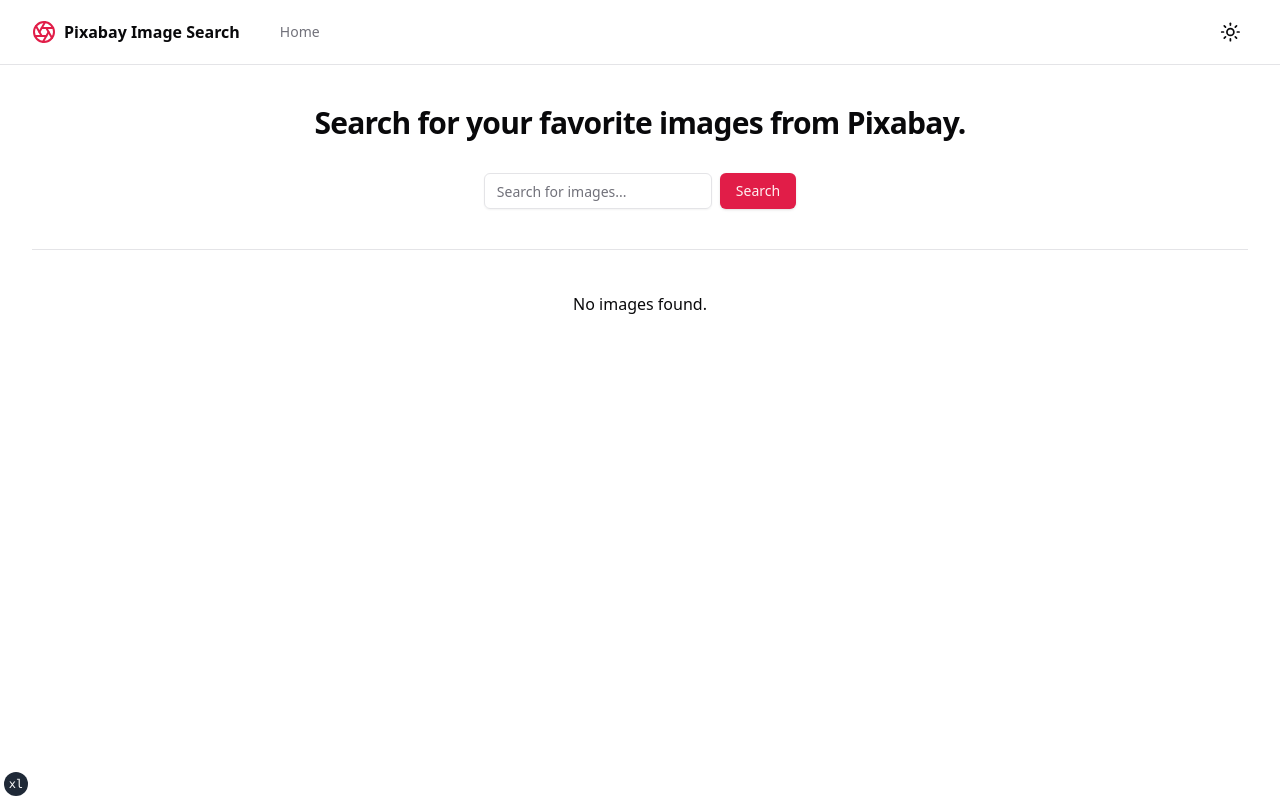
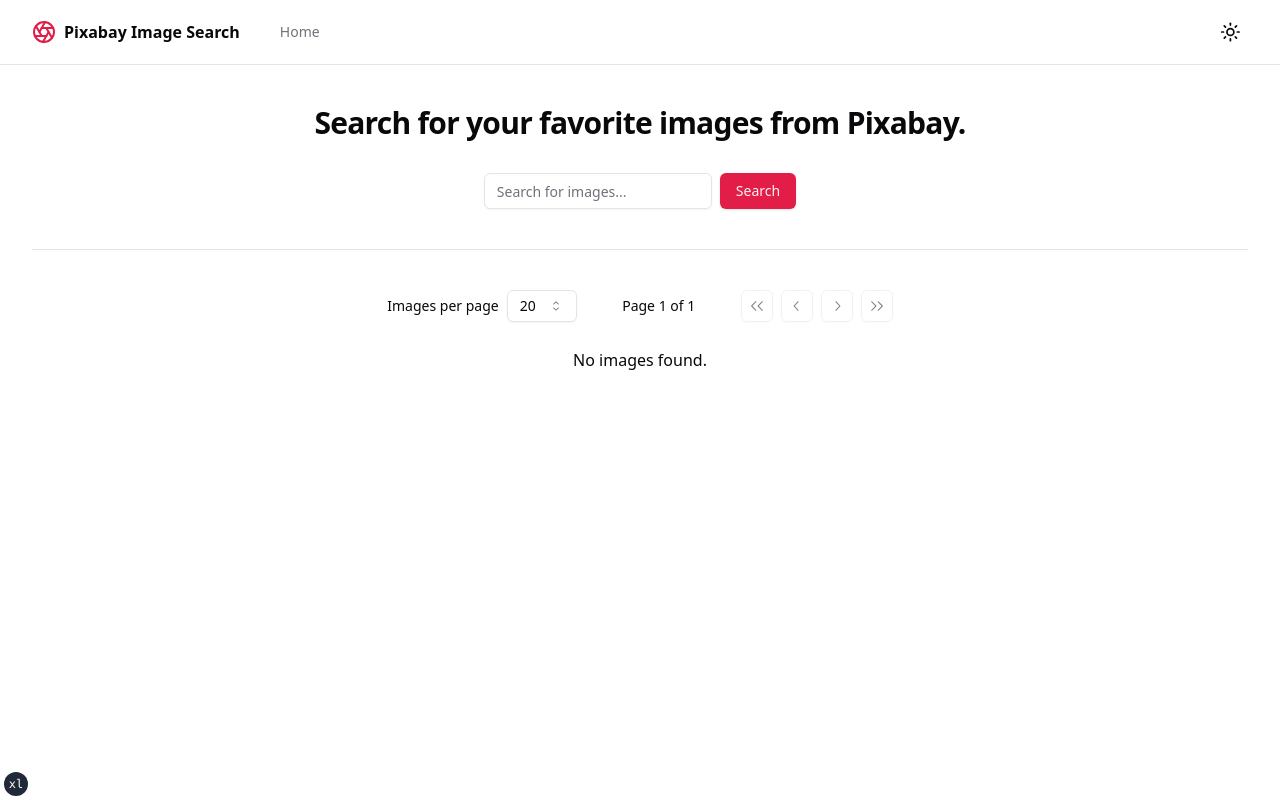
Before and after one commit to jwross24/topline-pro-image-search, a Next.js app: page / in a window 1280 px wide. Built offline with nearby package versions, Linux system fonts and the light colour scheme.

Commit message:
add pagination for images in search

```diff
--- a/app/api/route.ts
+++ b/app/api/route.ts
@@ -9,15 +9,18 @@ export async function GET(request: NextRequest) {
   }
 
   const query = request.nextUrl.searchParams.get("query") as string
+  const page = request.nextUrl.searchParams.get("page") as string
+  const pageSize = request.nextUrl.searchParams.get("pageSize") as string
 
   const imageResponse = await ky("https://pixabay.com/api/", {
     searchParams: {
       key: process.env.PIXABAY_API_KEY,
       q: query,
       image_type: "photo",
-      per_page: 20,
+      page,
+      per_page: pageSize,
     },
   }).json<ImageResponse>()
 
-  return NextResponse.json(imageResponse.hits)
+  return NextResponse.json(imageResponse)
 }
--- a/app/page.tsx
+++ b/app/page.tsx
@@ -4,17 +4,46 @@ import * as React from "react"
 
 import { Separator } from "@/components/ui/separator"
 import { ImageList } from "@/components/image-list"
+import { Pagination } from "@/components/pagination"
 import { Search } from "@/components/search"
 import { useImages } from "@/hooks/useImages"
+import {
+  type PaginationState,
+  PAGE_SIZE_OPTIONS,
+} from "@/interfaces/pagination"
+
+const INITIAL_PAGINATION_STATE = {
+  pageIndex: 0,
+  pageSize: PAGE_SIZE_OPTIONS[1],
+}
 
 export default function IndexPage() {
   const [searchQuery, setSearchQuery] = React.useState("")
+  const [paginationState, setPaginationState] = React.useState<PaginationState>(
+    INITIAL_PAGINATION_STATE
+  )
+  const [totalHits, setTotalHits] = React.useState(0)
 
-  const { data: images, refetch } = useImages(searchQuery)
+  const { data: images, refetch } = useImages(searchQuery, paginationState)
 
   React.useEffect(() => {
+    setPaginationState(INITIAL_PAGINATION_STATE)
+    setTotalHits(0)
     refetch()
   }, [searchQuery, refetch])
+
+  React.useEffect((): void => {
+    refetch()
+  }, [paginationState.pageIndex, refetch])
+
+  React.useEffect(() => {
+    setPaginationState((state) => ({ ...state, pageIndex: 0 }))
+    refetch()
+  }, [paginationState.pageSize, refetch])
+
+  React.useEffect(() => {
+    setTotalHits((totalHits) => Math.max(images?.totalHits, totalHits))
+  }, [images?.totalHits, searchQuery])
 
   return (
     <section className="container flex flex-col items-center justify-center gap-6 pb-8 pt-6 md:py-10">
@@ -23,7 +52,12 @@ export default function IndexPage() {
       </h2>
       <Search setSearchQuery={setSearchQuery} />
       <Separator className="my-4" />
-      <ImageList images={images} />
+      <Pagination
+        state={paginationState}
+        setState={setPaginationState}
+        total={totalHits}
+      />
+      <ImageList images={images.hits} />
     </section>
   )
 }
--- /dev/null
+++ b/components/pagination.tsx
@@ -0,0 +1,110 @@
+import * as React from "react"
+import {
+  ChevronLeftIcon,
+  ChevronRightIcon,
+  DoubleArrowLeftIcon,
+  DoubleArrowRightIcon,
+} from "@radix-ui/react-icons"
+
+import { Button } from "@/components/ui/button"
+import {
+  Select,
+  SelectContent,
+  SelectItem,
+  SelectTrigger,
+  SelectValue,
+} from "@/components/ui/select"
+import {
+  type PaginationState,
+  PAGE_SIZE_OPTIONS,
+} from "@/interfaces/pagination"
+
+interface PaginationProps {
+  state: PaginationState
+  setState: React.Dispatch<React.SetStateAction<PaginationState>>
+  total: number
+}
+
+export function Pagination({ state, setState, total }: PaginationProps) {
+  const { pageIndex, pageSize } = state
+
+  const pageCount = Math.max(1, Math.ceil(total / pageSize))
+
+  const setPageIndex = React.useCallback(
+    (pageIndex: number) => {
+      setState({ ...state, pageIndex })
+    },
+    [state, setState]
+  )
+
+  const canPreviousPage = pageIndex > 0
+  const canNextPage = pageIndex < pageCount - 1
+
+  return (
+    <div className="flex items-center justify-between px-2">
+      <div className="flex items-center space-x-6 lg:space-x-8">
+        <div className="flex items-center space-x-2">
+          <p className="text-sm font-medium">Images per page</p>
+          <Select
+            value={`${pageSize}`}
+            onValueChange={(value) => {
+              setState({ ...state, pageSize: Number(value) })
+            }}
+          >
+            <SelectTrigger className="h-8 w-[70px]">
+              <SelectValue placeholder={pageSize} />
+            </SelectTrigger>
+            <SelectContent side="top">
+              {PAGE_SIZE_OPTIONS.map((pageSize) => (
+                <SelectItem key={pageSize} value={`${pageSize}`}>
+                  {pageSize}
+                </SelectItem>
+              ))}
+            </SelectContent>
+          </Select>
+        </div>
+        <div className="flex w-[100px] items-center justify-center text-sm font-medium">
+          Page {pageIndex + 1} of {pageCount}
+        </div>
+        <div className="flex items-center space-x-2">
+          <Button
+            variant="outline"
+            className="hidden h-8 w-8 p-0 lg:flex"
+            onClick={() => setPageIndex(0)}
+            disabled={!canPreviousPage}
+          >
+            <span className="sr-only">Go to first page</span>
+            <DoubleArrowLeftIcon className="h-4 w-4" />
+          </Button>
+          <Button
+            variant="outline"
+            className="h-8 w-8 p-0"
+            onClick={() => setPageIndex(pageIndex - 1)}
+            disabled={!canPreviousPage}
+          >
+            <span className="sr-only">Go to previous page</span>
+            <ChevronLeftIcon className="h-4 w-4" />
+          </Button>
+          <Button
+            variant="outline"
+            className="h-8 w-8 p-0"
+            onClick={() => setPageIndex(pageIndex + 1)}
+            disabled={!canNextPage}
+          >
+            <span className="sr-only">Go to next page</span>
+            <ChevronRightIcon className="h-4 w-4" />
+          </Button>
+          <Button
+            variant="outline"
+            className="hidden h-8 w-8 p-0 lg:flex"
+            onClick={() => setPageIndex(pageCount - 1)}
+            disabled={!canNextPage}
+          >
+            <span className="sr-only">Go to last page</span>
+            <DoubleArrowRightIcon className="h-4 w-4" />
+          </Button>
+        </div>
+      </div>
+    </div>
+  )
+}
--- /dev/null
+++ b/components/ui/select.tsx
@@ -0,0 +1,120 @@
+"use client"
+
+import * as React from "react"
+import { CaretSortIcon, CheckIcon } from "@radix-ui/react-icons"
+import * as SelectPrimitive from "@radix-ui/react-select"
+
+import { cn } from "@/lib/utils"
+
+const Select = SelectPrimitive.Root
+
+const SelectGroup = SelectPrimitive.Group
+
+const SelectValue = SelectPrimitive.Value
+
+const SelectTrigger = React.forwardRef<
+  React.ElementRef<typeof SelectPrimitive.Trigger>,
+  React.ComponentPropsWithoutRef<typeof SelectPrimitive.Trigger>
+>(({ className, children, ...props }, ref) => (
+  <SelectPrimitive.Trigger
+    ref={ref}
+    className={cn(
+      "flex h-9 w-full items-center justify-between rounded-md border border-input bg-transparent px-3 py-2 text-sm shadow-sm ring-offset-background placeholder:text-muted-foreground focus:outline-none focus:ring-1 focus:ring-ring disabled:cursor-not-allowed disabled:opacity-50",
+      className
+    )}
+    {...props}
+  >
+    {children}
+    <SelectPrimitive.Icon asChild>
+      <CaretSortIcon className="h-4 w-4 opacity-50" />
+    </SelectPrimitive.Icon>
+  </SelectPrimitive.Trigger>
+))
+SelectTrigger.displayName = SelectPrimitive.Trigger.displayName
+
+const SelectContent = React.forwardRef<
+  React.ElementRef<typeof SelectPrimitive.Content>,
+  React.ComponentPropsWithoutRef<typeof SelectPrimitive.Content>
+>(({ className, children, position = "popper", ...props }, ref) => (
+  <SelectPrimitive.Portal>
+    <SelectPrimitive.Content
+      ref={ref}
+      className={cn(
+        "relative z-50 min-w-[8rem] overflow-hidden rounded-md border bg-popover text-popover-foreground shadow-md data-[state=open]:animate-in data-[state=closed]:animate-out data-[state=closed]:fade-out-0 data-[state=open]:fade-in-0 data-[state=closed]:zoom-out-95 data-[state=open]:zoom-in-95 data-[side=bottom]:slide-in-from-top-2 data-[side=left]:slide-in-from-right-2 data-[side=right]:slide-in-from-left-2 data-[side=top]:slide-in-from-bottom-2",
+        position === "popper" &&
+          "data-[side=bottom]:translate-y-1 data-[side=left]:-translate-x-1 data-[side=right]:translate-x-1 data-[side=top]:-translate-y-1",
+        className
+      )}
+      position={position}
+      {...props}
+    >
+      <SelectPrimitive.Viewport
+        className={cn(
+          "p-1",
+          position === "popper" &&
+            "h-[var(--radix-select-trigger-height)] w-full min-w-[var(--radix-select-trigger-width)]"
+        )}
+      >
+        {children}
+      </SelectPrimitive.Viewport>
+    </SelectPrimitive.Content>
+  </SelectPrimitive.Portal>
+))
+SelectContent.displayName = SelectPrimitive.Content.displayName
+
+const SelectLabel = React.forwardRef<
+  React.ElementRef<typeof SelectPrimitive.Label>,
+  React.ComponentPropsWithoutRef<typeof SelectPrimitive.Label>
+>(({ className, ...props }, ref) => (
+  <SelectPrimitive.Label
+    ref={ref}
+    className={cn("px-2 py-1.5 text-sm font-semibold", className)}
+    {...props}
+  />
+))
+SelectLabel.displayName = SelectPrimitive.Label.displayName
+
+const SelectItem = React.forwardRef<
+  React.ElementRef<typeof SelectPrimitive.Item>,
+  React.ComponentPropsWithoutRef<typeof SelectPrimitive.Item>
+>(({ className, children, ...props }, ref) => (
+  <SelectPrimitive.Item
+    ref={ref}
+    className={cn(
+      "relative flex w-full cursor-default select-none items-center rounded-sm py-1.5 pl-2 pr-8 text-sm outline-none focus:bg-accent focus:text-accent-foreground data-[disabled]:pointer-events-none data-[disabled]:opacity-50",
+      className
+    )}
+    {...props}
+  >
+    <span className="absolute right-2 flex h-3.5 w-3.5 items-center justify-center">
+      <SelectPrimitive.ItemIndicator>
+        <CheckIcon className="h-4 w-4" />
+      </SelectPrimitive.ItemIndicator>
+    </span>
+    <SelectPrimitive.ItemText>{children}</SelectPrimitive.ItemText>
+  </SelectPrimitive.Item>
+))
+SelectItem.displayName = SelectPrimitive.Item.displayName
+
+const SelectSeparator = React.forwardRef<
+  React.ElementRef<typeof SelectPrimitive.Separator>,
+  React.ComponentPropsWithoutRef<typeof SelectPrimitive.Separator>
+>(({ className, ...props }, ref) => (
+  <SelectPrimitive.Separator
+    ref={ref}
+    className={cn("-mx-1 my-1 h-px bg-muted", className)}
+    {...props}
+  />
+))
+SelectSeparator.displayName = SelectPrimitive.Separator.displayName
+
+export {
+  Select,
+  SelectGroup,
+  SelectValue,
+  SelectTrigger,
+  SelectContent,
+  SelectLabel,
+  SelectItem,
+  SelectSeparator,
+}
--- a/hooks/useImages.ts
+++ b/hooks/useImages.ts
@@ -1,19 +1,39 @@
 import ky from "ky-universal"
 import { useQuery } from "@tanstack/react-query"
-import { type PixabayImage } from "@/interfaces/image"
 
-const getImages = async (query: string) => {
+import { type ImageResponse } from "@/interfaces/image"
+import { type PaginationState } from "@/interfaces/pagination"
+
+const EMPTY_IMAGE_RESPONSE: ImageResponse = {
+  total: 0,
+  totalHits: 0,
+  hits: [],
+}
+
+const getImages = async (
+  query: string,
+  pageIndex: number,
+  pageSize: number
+) => {
   if (query === "") {
-    return []
+    return EMPTY_IMAGE_RESPONSE
   }
 
-  return await ky(`/api?query=${query}`).json<Array<PixabayImage>>()
+  return ky("/api", {
+    searchParams: {
+      query,
+      page: pageIndex + 1,
+      pageSize: pageSize,
+    },
+  }).json<ImageResponse>()
 }
 
-const useImages = (query: string) => {
+export function useImages(query: string, paginationState: PaginationState) {
+  const { pageIndex, pageSize } = paginationState
+
   const { data: images, ...rest } = useQuery(
-    ["images", query],
-    () => getImages(query),
+    ["images", { query, pageIndex, pageSize }],
+    () => getImages(query, pageIndex, pageSize),
     {
       refetchOnWindowFocus: false,
       enabled: false,
@@ -21,9 +41,7 @@ const useImages = (query: string) => {
   )
 
   return {
-    data: images || [],
+    data: images || EMPTY_IMAGE_RESPONSE,
     ...rest,
   }
 }
-
-export { useImages }
--- /dev/null
+++ b/interfaces/pagination.ts
@@ -0,0 +1,6 @@
+export const PAGE_SIZE_OPTIONS = [10, 20, 50, 100, 200]
+
+export interface PaginationState {
+  pageIndex: number
+  pageSize: number
+}
--- a/package.json
+++ b/package.json
@@ -13,6 +13,7 @@
     "@radix-ui/react-dialog": "^1.0.4",
     "@radix-ui/react-icons": "^1.3.0",
     "@radix-ui/react-label": "^2.0.2",
+    "@radix-ui/react-select": "^1.2.2",
     "@radix-ui/react-separator": "^1.0.3",
     "@radix-ui/react-slot": "^1.0.2",
     "@tanstack/react-query": "^4.33.0",
```
Also changed, not shown: 1 other file (tests, documents, lock files or other folders).
